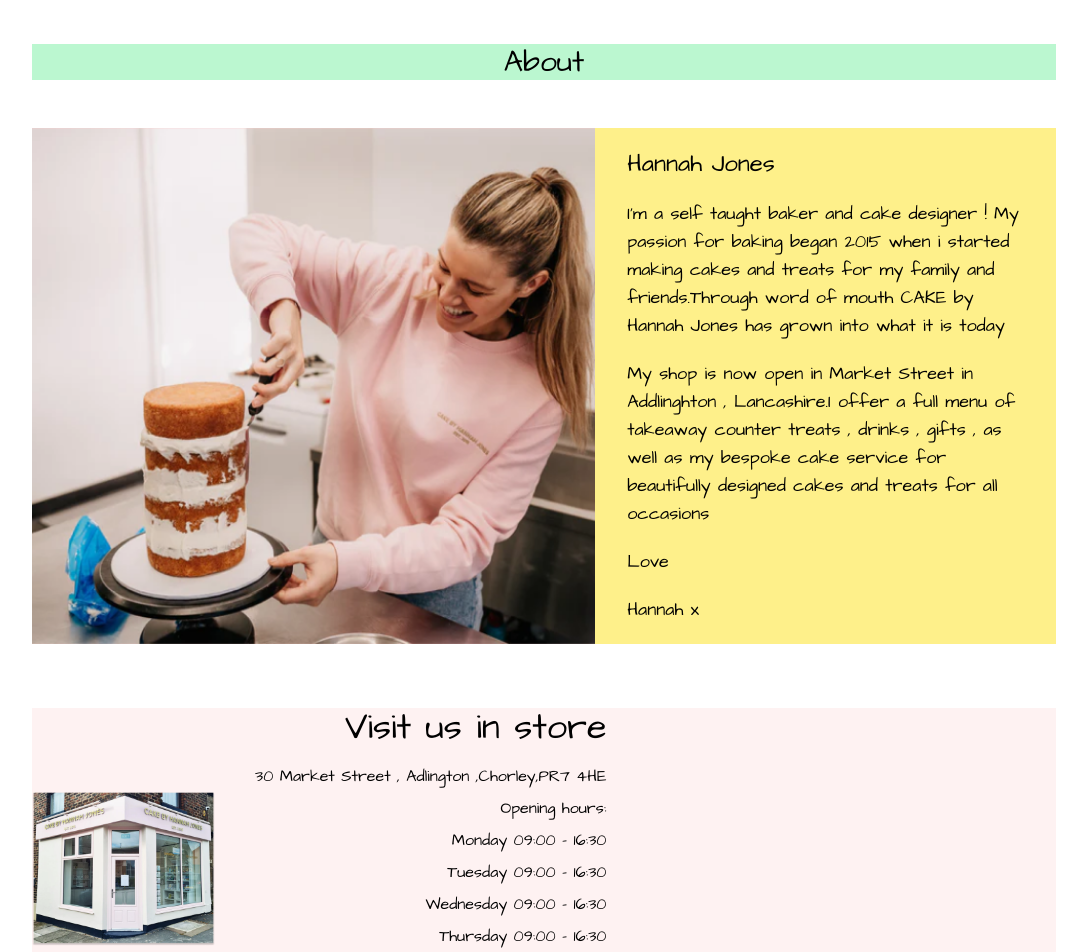
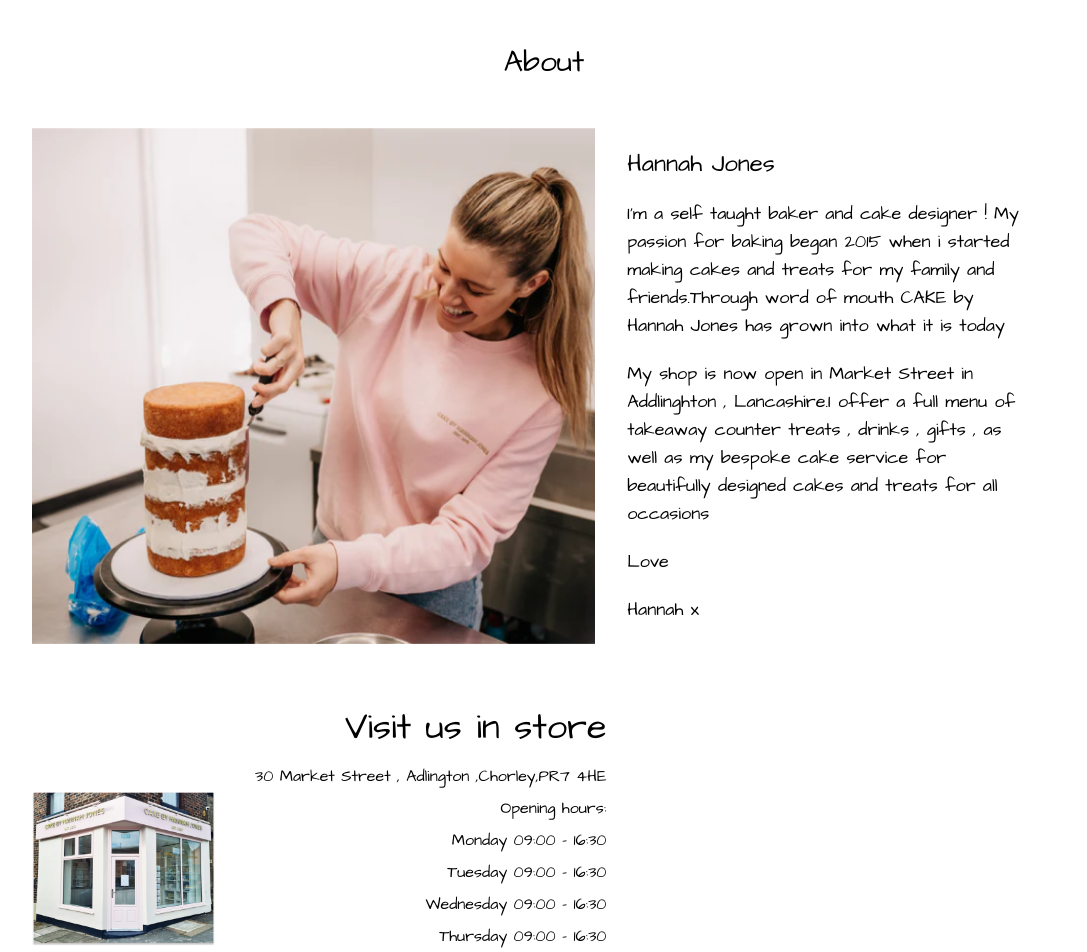
Before and after one commit to muratsimseekk/Cake-Shop, a React (Vite) app: page /about in a window 1280 px wide. Shown: the part 140-1092 px from the top of the page, without its empty margins (96-1183 px from the left). Built offline with nearby package versions, Linux system fonts and the light colour scheme; a web font is replaced by a local one.

Commit message:
removes bg colors on About page

```diff
--- a/src/pages/About.jsx
+++ b/src/pages/About.jsx
@@ -10,15 +10,15 @@ function About() {
   return (
     <div className="w-full flex justify-center">
       <div className="w-4/5 flex flex-col gap-12 my-14">
-        <h1 className="2xl:text-4xl xl:text-3xl lg:text-3xl md:text-2xl text-3xl  text-center bg-green-200">
+        <h1 className="2xl:text-4xl xl:text-3xl lg:text-3xl md:text-2xl text-3xl  text-center ">
           About
         </h1>
         <div className="flex flex-col gap-16">
           <div className=" md:flex md:flex-row md:justify-between lg:flex lg:flex-row lg:justify-between xl:flex xl:flex-row xl:justify-between 2xl:flex 2xl:flex-row 2xl:justify-between">
             <div className=" w-full md:flex md:flex-row md:w-[55%] lg:flex lg:flex-row lg:w-[55%] xl:flex xl:flex-row xl:w-[55%] 2xl:flex 2xl:flex-row 2xl:w-[55%]">
-              <img className=" bg-red-200 w-full" src={photo2} />
+              <img className="  w-full" src={photo2} />
             </div>
-            <div className="md:w-[45%] lg:w-[45%] xl:w-[45%] 2xl:w-[45%] w-[85%] bg-yellow-200 m-auto md:flex md:flex-row md:justify-between md:items-center ">
+            <div className="md:w-[45%] lg:w-[45%] xl:w-[45%] 2xl:w-[45%] w-[85%]  m-auto md:flex md:flex-row md:justify-between md:items-center ">
               <div className="flex flex-col gap-5 2xl:px-8 xl:px-8 lg:px-8 md:px-4 py-5">
                 <h2 className="2xl:text-3xl xl:text-2xl lg:text-2xl md:text-xl text-3xl">
                   Hannah Jones
@@ -44,7 +44,7 @@ function About() {
               </div>
             </div>
           </div>
-          <div className="bg-red-50 flex flex-col gap-8 w-full md:flex md:justify-end md:text-end lg:flex lg:justify-end lg:text-end xl:flex xl:justify-end xl:text-end 2xl:flex 2xl:justify-end 2xl:text-end">
+          <div className=" flex flex-col gap-8 w-full md:flex md:justify-end md:text-end lg:flex lg:justify-end lg:text-end xl:flex xl:justify-end xl:text-end 2xl:flex 2xl:justify-end 2xl:text-end">
             <div className=" 2xl:w-3/5 xl:w-3/5 lg:w-3/5 md:w-[55%] w-full flex flex-col md:flex md:flex-row md:justify-between md:items-center lg:flex lg:flex-row lg:justify-between lg:items-center xl:flex xl:flex-row xl:justify-between xl:items-center 2xl:flex 2xl:flex-row 2xl:justify-between 2xl:items-center ">
               <div className="2xl:w-2/5 xl:w-2/5 lg:w-2/5 md:w-[45%] pb-10 flex justify-end">
                 <img className="w-full h-full" src={photo1} alt="" />
```
